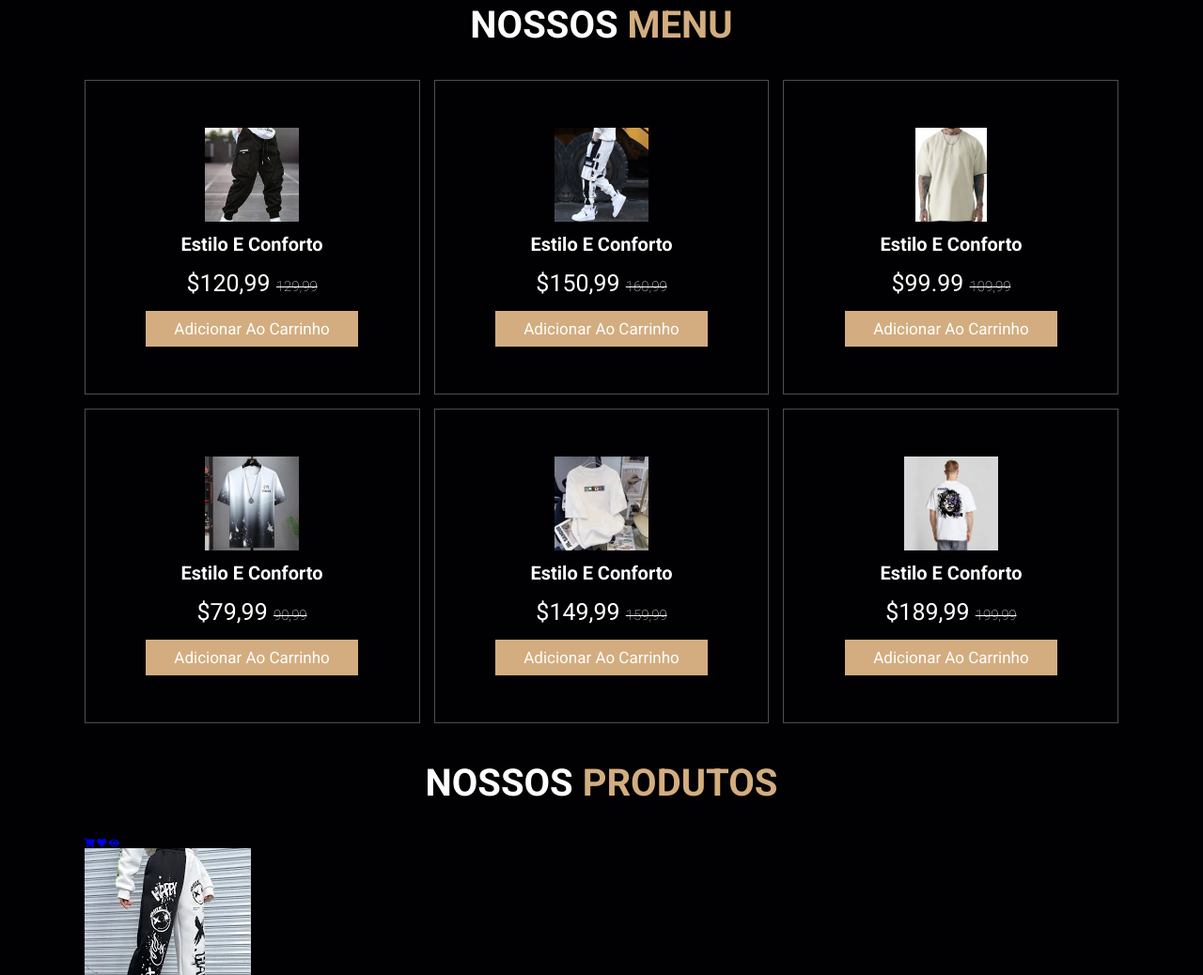
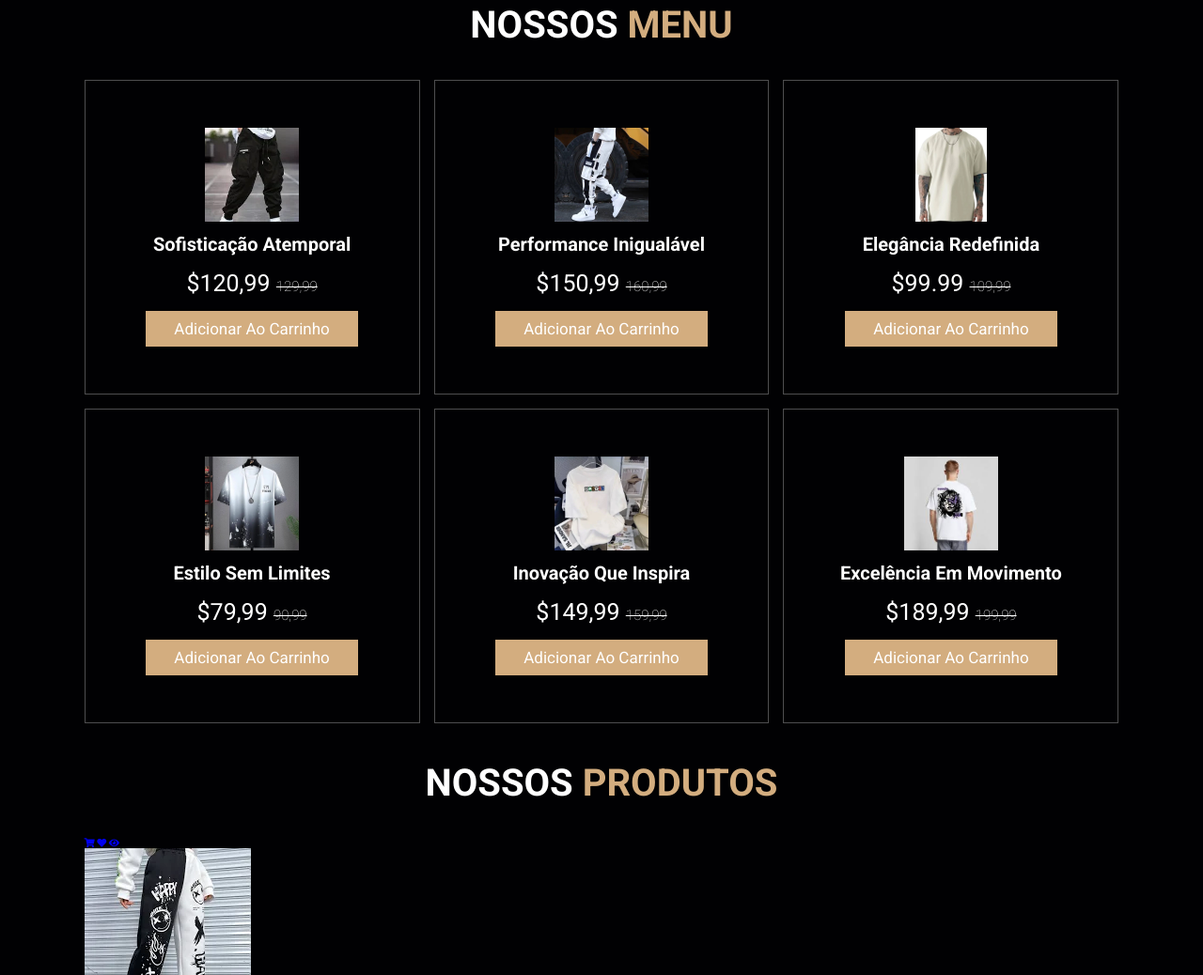
Before and after one commit to erickkk123/erickkk123.github.io, a plain HTML site: page erick2/index.html in a window 1280 px wide. Shown: the part 1117-2155 px from the top of the page at 94% size. Drawn offline with Linux system fonts and the light colour scheme.

Commit message:
Update index.html

```diff
--- a/erick2/index.html
+++ b/erick2/index.html
@@ -133,42 +133,42 @@
 
         <div class="box">
             <img src="imagens/menu-1.webp" alt="">
-            <h3>Estilo e Conforto</h3>
+            <h3>Sofisticação Atemporal</h3>
             <div class="price">$120,99 <span>129,99</span></div>
             <a href="#" class="btn">Adicionar ao Carrinho</a>
         </div>
 
         <div class="box">
             <img src="imagens/menu-2.jpg" alt="">
-            <h3>Estilo e Conforto</h3>
+            <h3>Performance Inigualável</h3>
             <div class="price">$150,99 <span>160,99</span></div>
             <a href="#" class="btn">Adicionar ao Carrinho</a>
         </div>
 
         <div class="box">
             <img src="imagens/menu-3.webp" alt="">
-            <h3>Estilo e Conforto</h3>
+            <h3>Elegância Redefinida</h3>
             <div class="price">$99.99 <span>109,99</span></div>
             <a href="#" class="btn">Adicionar ao Carrinho</a>
         </div>
 
         <div class="box">
             <img src="imagens/menu-4.webp" alt="">
-            <h3>Estilo e Conforto</h3>
+            <h3>Estilo sem Limites</h3>
             <div class="price">$79,99 <span>90,99</span></div>
             <a href="#" class="btn">Adicionar ao Carrinho</a>
         </div>
 
         <div class="box">
             <img src="imagens/menu-5.webp" alt="">
-            <h3>Estilo e Conforto</h3>
+            <h3>Inovação que Inspira</h3>
             <div class="price">$149,99 <span>159,99</span></div>
             <a href="#" class="btn">Adicionar ao Carrinho</a>
         </div>
 
         <div class="box">
             <img src="imagens/menu-6.jpg" alt="">
-            <h3>Estilo e Conforto</h3>
+            <h3>Excelência em Movimento</h3>
             <div class="price">$189,99 <span>199,99</span></div>
             <a href="#" class="btn">Adicionar ao Carrinho</a>
         </div>
```
